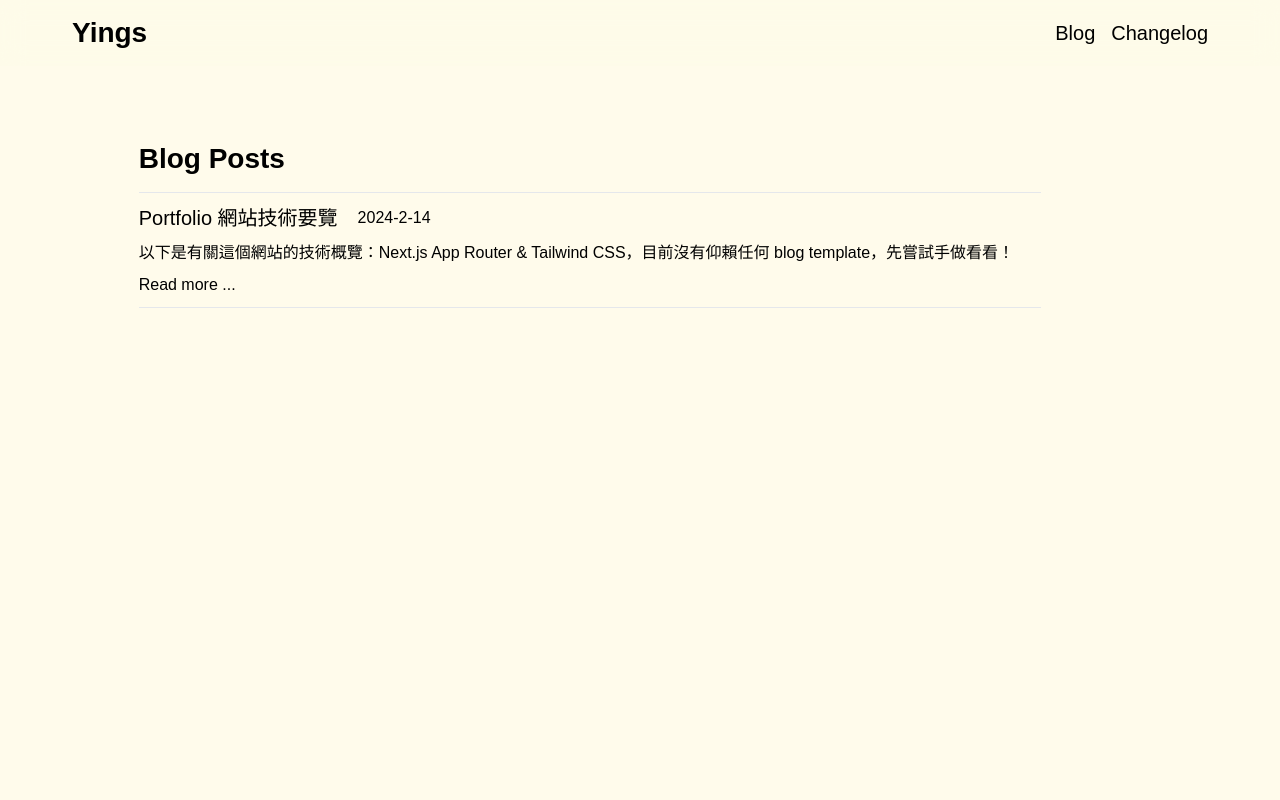
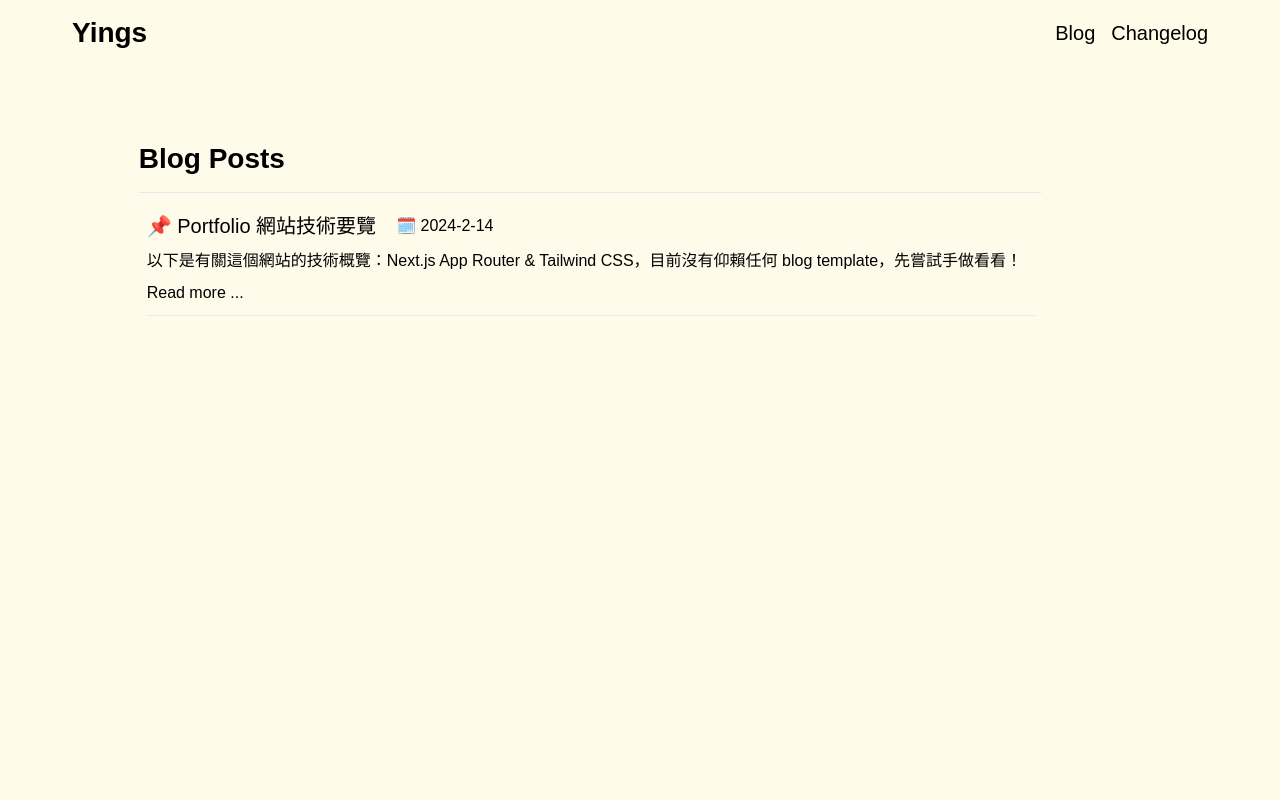
Before and after one commit to ismeleft/WenYingPortfolio, a Next.js app: page /blog in a window 1280 px wide. Shown: the top 800 px of the page. Built offline with nearby package versions, Linux system fonts and the light colour scheme.

Commit message:
style:hover effect

```diff
--- a/app/blog/page.js
+++ b/app/blog/page.js
@@ -30,14 +30,16 @@ export default async function BlogPage() {
       <h1 className="mt-10 mb-3 ">Blog Posts</h1>
       <hr />
       {posts.map((post) => (
-        <div key={post.slug}>
-          <div className="flex flex-wrap items-center gap-2 mb-2">
-            <h3 className="mr-3">{post.title}</h3>
-            <div>{post.date}</div>
+        <div key={post.slug} className=" mb-5 hover:shadow-lg p-2 rounded-xl">
+          <div className="flex flex-wrap items-center gap-2 mb-2 ">
+            <h3 className="mr-3">📌 {post.title}</h3>
+            <div>🗓️ {post.date}</div>
             <p>{post.description}</p>
           </div>
           <Link href={`/blog/${encodeURIComponent(post.slug)}`}>
-            <div className="hover:text-blue-700">Read more ...</div>
+            <div className="hover:text-blue-700 cursor-pointer">
+              Read more ...
+            </div>
           </Link>
           <hr />
         </div>
```
